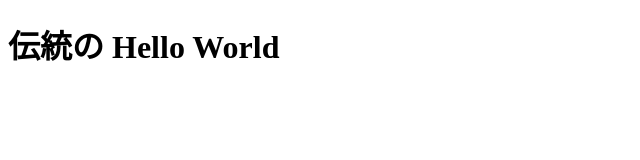
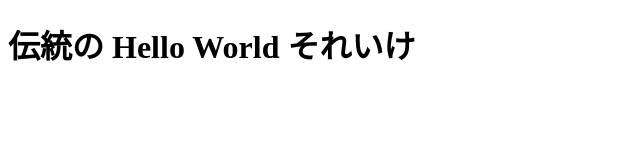
Before and after one commit to hoshina104/hoshina104.github.io, a plain HTML site: page index.html in a window 1280 px wide. Shown: the whole page, without its empty margins (0-640 px from the left). Drawn offline with Linux system fonts and the light colour scheme.

Commit message:
Probook編集

```diff
--- a/index.html
+++ b/index.html
@@ -5,7 +5,7 @@
     <meta name="viewport" content="width=device-width, initial-scale=1.0">
     <meta http-equiv="X-UA-Compatible" content="ie=edge">
     <title>hogehoge</title>
-    <h1>伝統の Hello World</h1>
+    <h1>伝統の Hello World それいけ</h1>
 </head>
 <body>
 
```
